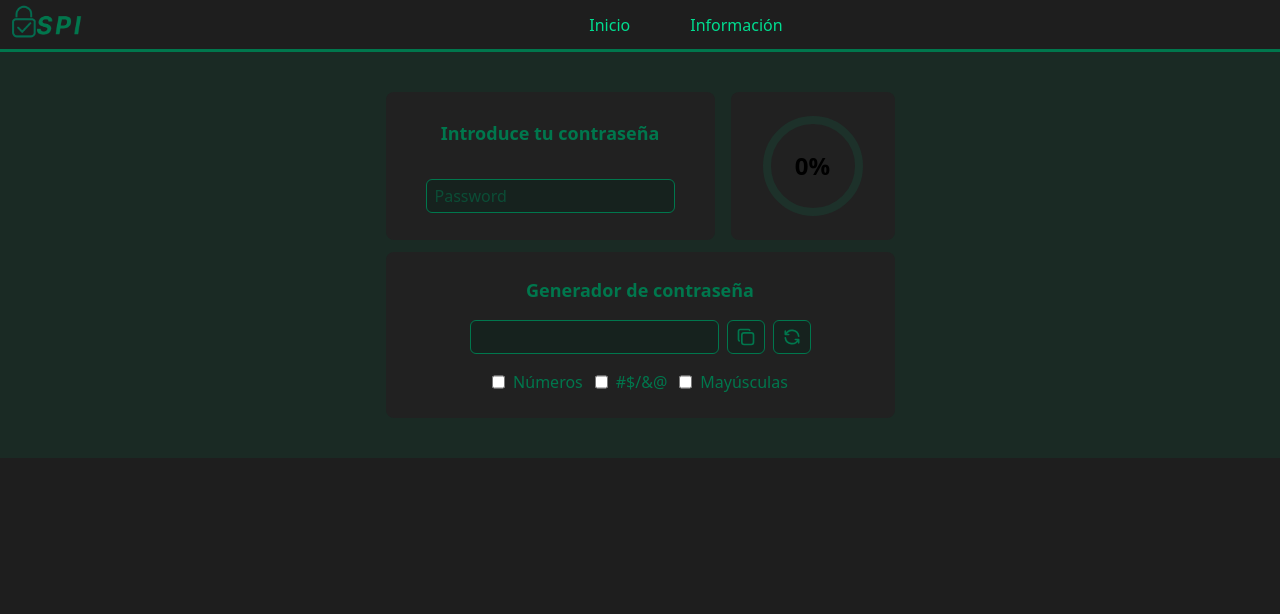
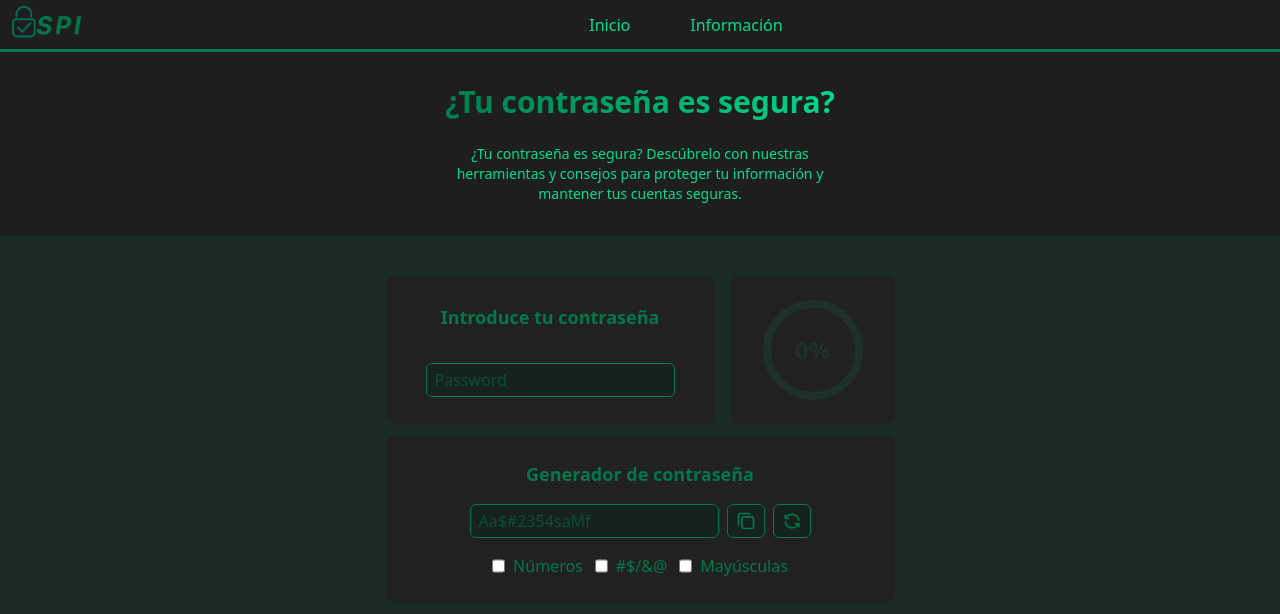
Before and after one commit to RamCodeZ3/Secure-Password, a React (Vite) app: page / in a window 1280 px wide. Shown: the top 614 px of the page. Built offline with nearby package versions, Linux system fonts and the light colour scheme.

Commit message:
Se creo el componente Title y se arregladon destalles en el diseño como el hecho de que el progress 0% estaba en negro y no el color establecido

```diff
--- a/src/App.jsx
+++ b/src/App.jsx
@@ -2,6 +2,7 @@ import { useState } from 'react'
 import PasswordInput from './components/PasswordInput'
 import Header from './components/Header'
 import PasswordGenerator from './components/PasswordGenerator'
+import Title from './components/Title'
 
 
 function App() {
@@ -10,6 +11,9 @@ function App() {
     <main className='flex flex-col font-inter bg-[#1E1E1E] w-full min-h-dvh'>
       <div>
       <Header/>
+      <div className='flex justify-center items-center w-full py-8'>
+        <Title/>
+      </div>
       <div className='flex justify-center items-center bg-[#00774d23] w-full p-10'>
         <div className='flex flex-col gap-3'>
           <PasswordInput/>
--- a/src/components/Header.jsx
+++ b/src/components/Header.jsx
@@ -6,7 +6,7 @@ function Header(){
     return(
         <>
         <header className="flex bg-[#1E1E1E] border-[#00774D] border-b-3">
-            <img src="./image/SPI.png" alt="Logo" className="w-[92px] h-[49px]" onClick={handleImagenClick}/>
+            <img src="./image/SPI.png" alt="Logo" className=" w-[92px] h-[49px]" onClick={handleImagenClick}/>
             <div className="flex flex-1 gap-15 justify-center items-center w-full text-[#00DD90]">
                 <a href="/">Inicio</a>
                 <a href="/">Información</a>
--- a/src/components/PasswordGenerator.jsx
+++ b/src/components/PasswordGenerator.jsx
@@ -6,6 +6,7 @@ function PasswordGenerator(){
             <div className="flex gap-2 justify-center items-center w-full">
                 <input
                  className=" bg-[#16221E] b-[#00774D] border-1 rounded-md py-1 px-2 "
+                 placeholder="Aa$#2354saMf"
                  type="text" />
                 <button className="bg-[#16221E] b-[#00774D] border-1 py-1.5 px-2 rounded-md">
                     <svg  xmlns="http://www.w3.org/2000/svg"  width="20"  height="20"  viewBox="0 0 24 24"  fill="none"  stroke="currentColor"  stroke-width="2"  stroke-linecap="round"  stroke-linejoin="round"  class="icon icon-tabler icons-tabler-outline icon-tabler-copy"><path stroke="none" d="M0 0h24v24H0z" fill="none"/><path d="M7 7m0 2.667a2.667 2.667 0 0 1 2.667 -2.667h8.666a2.667 2.667 0 0 1 2.667 2.667v8.666a2.667 2.667 0 0 1 -2.667 2.667h-8.666a2.667 2.667 0 0 1 -2.667 -2.667z" /><path d="M4.012 16.737a2.005 2.005 0 0 1 -1.012 -1.737v-10c0 -1.1 .9 -2 2 -2h10c.75 0 1.158 .385 1.5 1" /></svg>
--- a/src/components/PasswordInput.jsx
+++ b/src/components/PasswordInput.jsx
@@ -37,7 +37,6 @@ function PasswordInput() {
     setRequirements(newRequirements);
     setScore(newScore);
 
-    console.log(newScore)
   }
 
   return (
--- a/src/components/ProgressBar.jsx
+++ b/src/components/ProgressBar.jsx
@@ -3,7 +3,7 @@ function ProgressBar({progress}) {
   const radius = 50 - strokeWidth / 2;
   const circumference = 2 * Math.PI * radius;
   const offset = circumference * (1 - progress / 100);
-  const textColor = progress === 0 ? "#1D312A" : "#00774D";
+  const textColor = progress <= 0 ? "#1D312A" : "#00774D";
 
   return (
     <>
@@ -30,7 +30,7 @@ function ProgressBar({progress}) {
         transform="rotate(-90 50 50)" // para que empiece desde arriba
       />
     </svg>
-    <b className={`absolute z-100 text-2xl text-[${textColor}]`}>{Math.round(progress)}%</b>
+    <b className="absolute z-100 text-2xl" style={{ color: textColor }}>{Math.round(progress)}%</b>
     </div>
     </>
   );
--- /dev/null
+++ b/src/components/Title.jsx
@@ -0,0 +1,16 @@
+function Title(){
+    return(
+        <>
+        <div className="flex flex-col gap-6 text-center w-1/3">
+        <b className="text-3xl text-transparent bg-clip-text" style={{
+           backgroundImage: 'linear-gradient(to right, #00774D, #00DD90)'
+         }}>¿Tu contraseña es segura?</b>
+        <p className="text-[#00DD90] text-sm">¿Tu contraseña es segura? Descúbrelo con nuestras herramientas y consejos para proteger tu información y mantener tus cuentas seguras.</p>
+        </div>
+
+        </>
+
+    )
+}
+
+export default Title
```
